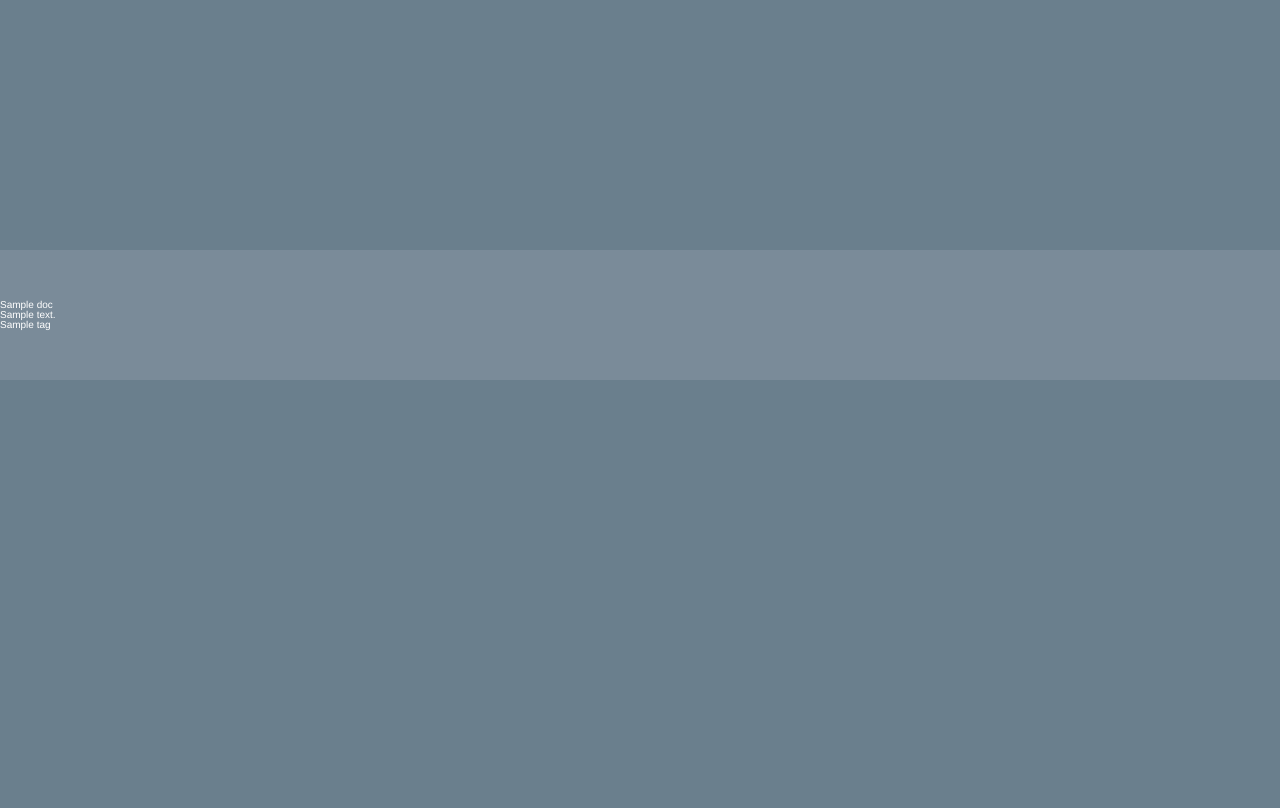
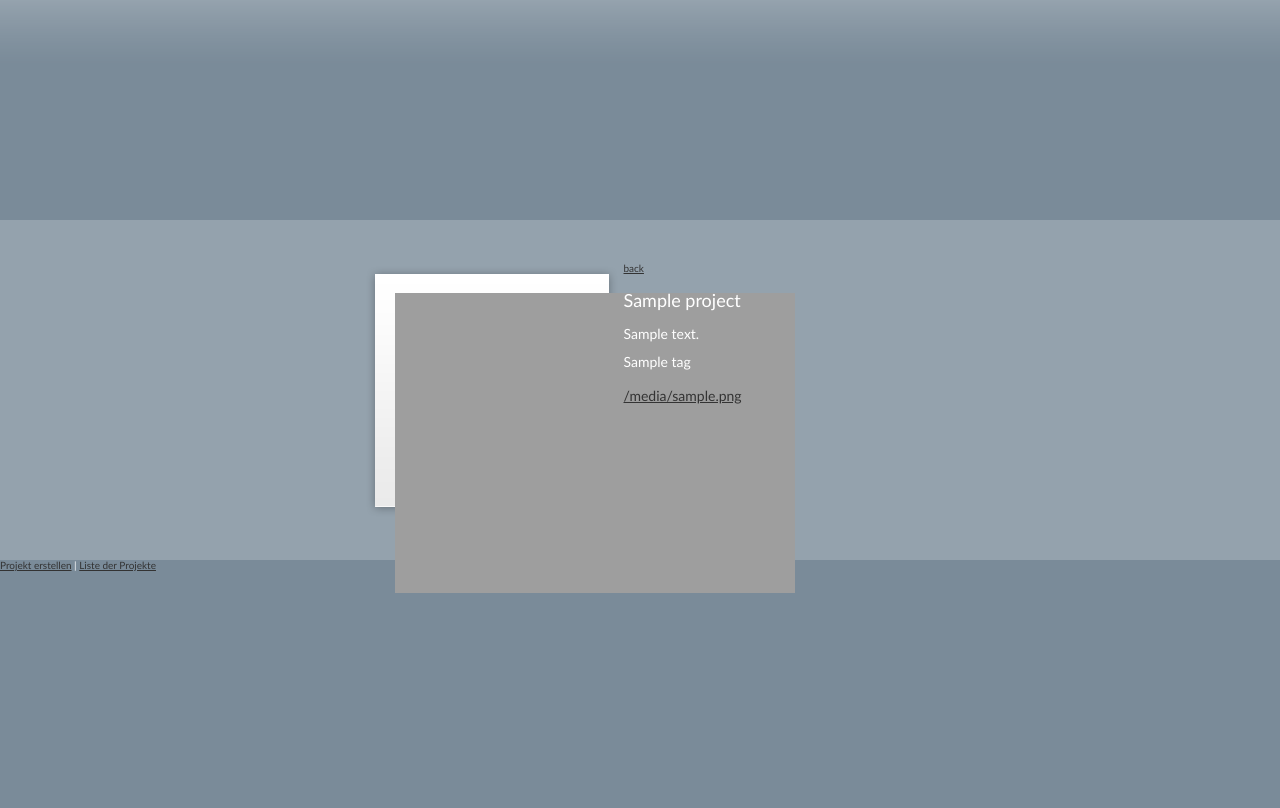
Before and after one commit to kinaj/kinaj, a Python web app: template src/kinaj/templates/projects/retrieve.html in a window 1280 px wide. Run offline with Jinja, Linux system fonts and the light colour scheme; the template is opened without the code that fills it: most values are stand-ins (such as "Sample title", 1, 10 or a date in 2020).

Commit message:
major layout changes new complete flow for single and index view

```diff
--- a/src/kinaj/static/css/screen.css
+++ b/src/kinaj/static/css/screen.css
@@ -1,6 +1,6 @@
 @charset "UTF-8";
 @media screen {
-    body {background: #6A7F8D; color: #fff; font-size: 10px; font-family: 'Helvetica Neue', helvetica, arial, sans-serif; font-weight: lighter; text-align: center; padding: 0 auto;}
+    body {background: #7a8b99; color: #fff; font-size: 10px; font-family: 'Trebuchet MS', 'Helvetica Neue', helvetica, arial, sans-serif; font-weight: lighter; text-align: center; padding: 0 auto;}
 
     img {font-size: 10px;}
 
@@ -8,9 +8,9 @@
 
     div#page {margin: 0 auto; min-height: 101%; height: auto !important; height: 101%; text-align: left;}
 
-    div#page div#header {height: 25em;}
+    div#page div#header {height: 22em; background: #7a8b99 url(../img/header_gradient.png) top left repeat-x;}
 
-    div#page div#content {margin: 0 auto; background: #7a8b99; padding: 5em 0em;}
+    div#page div#content {margin: 0 auto; background: transparent url(../img/content_background.png) top left repeat; height: 25.5em; padding: 4.25em 0em;}
     div#page div#content form {font-size: 1.5em;}
     div#page div#content form label {margin: 2em 0em 0.5em 0em; display: block;}
     div#page div#content form input {display: block; font-size: 1.2em;}
@@ -21,13 +21,20 @@
     div#page div#content ul.sub {margin: 0em 0em 0em 2em;}
     div#page div#content ul.sub li {margin: 0em 0em 0.5em 0em;}
     div#page div#content div.project {display: inline-block;}
-    div#page div#content div#project_list {width: 40em; margin: 0 auto;}
-    div#page div#content div#project_list div.featured {float: left; margin: 0em 1em 0em 0em;}
 
-    p.loading {color: #fff; background: #ff6600; text-align: center; padding: 1em 0em;}
-    p.error {color: #fff; background: #a33; text-align: center; padding: 1em 0em;}
-    p.success {color: #fff; background: #3a3; text-align: center; padding: 1em 0em;}
-    p.complete {color: #fff; background: #333; text-align: center; padding: 1em 0em;}
+    div#page div#content div#project_list {margin: 0 auto; width: 55em; padding: 0em 0em 4em 0em;}
+    div#page div#content div#project_list div#featured {float: left; margin: 0em 0.35em 0em 0em; display: block;}
+    div#page div#content div#project_list div#featured div.project {width: 19.5em; height: 19.5em; background: transparent url(../img/frame_big.png) top left no-repeat; padding: 3em;}
+    div#page div#content div#project_list div#list {padding: 0.75em 0em 0em 0em;}
+    div#page div#content div#project_list div#list div.project {width: 9.1em; height: 9.1em; background: transparent url(../img/frame_small.png) top left no-repeat; padding: 1.45em; margin: 0em 0.35em 0.35em 0em;}
 
-    .key {color: #a33;}
+    div#page div#content div#single_project {width: 55em; margin: 0 auto;}
+    div#page div#content div#single_project div.preview {width: 19.5em; height: 19.5em; background: transparent url(../img/frame_big.png) top left no-repeat; padding: 3em; float: left; margin: 0em 0.35em 0em 0em;}
+    div#page div#content div#single_project div.info {float: right; width: 29em;}
+    div#page div#content div#single_project div.info h2 {font-size: 1.8em; margin: 1em 0em;}
+    div#page div#content div#single_project div.info p {font-size: 1.4em; margin: 0em 0em 1em 0em;}
+    div#page div#content div#single_project div.info ul.tags {margin: 0em 0em 2em 0em;}
+    div#page div#content div#single_project div.info ul.tags li {font-size: 1.4em; display: inline-block; margin: 0em 0.5em 0em 0em;}
+    div#page div#content div#single_project div.info ul.attachments {}
+    div#page div#content div#single_project div.info ul.attachments li {font-size: 1.4em; margin: 0em 0em 0.5em 0em;}
 }
--- a/src/kinaj/templates/layout.html
+++ b/src/kinaj/templates/layout.html
@@ -6,10 +6,8 @@
         <title>Finest Icons | kinaj</title>
         <link rel="shortcut icon" href="img/favicon.ico" type="image/x-icon" />
         <link charset="utf-8" type="text/css" rel="stylesheet" media="all" href="/static/css/load.css" />
-
-        <script charset="utf-8" type="text/javascript" src="/static/js/jquery.js"></script>
-
-        <link rel="alternate" type="application/rss+xml" title="projects | kinaj" href="http://127.0.0.1.:5000/projects/feed/rss" />
+        <link rel="alternate" type="application/rss+xml" title="RSS: projects | kinaj" href="http://127.0.0.1:5000/projects/feed/rss" />
+        <link rel="alternate" type="application/atom+xml" title="ATOM: projects | kinaj" href="http://127.0.0.1:5000/projects/feed/atom" />
     </head>
     <body>
         <div id="page">
@@ -17,9 +15,12 @@
             </div>
             <div id="content">
                 {%- block content %}{%- endblock %}
+                <div class="clearfix"></div>
             </div>
             <div id="footer">
+                <a href="/projects/create/" title="Projekt erstellen">Projekt erstellen</a>&nbsp;|&nbsp;<a href="/projects/" title="Liste der Projekte">Liste der Projekte</a>
             </div>
         </div>
+        <script charset="utf-8" type="text/javascript" src="/static/js/jquery.js"></script>
   	</body>
 </html>
--- a/src/kinaj/templates/projects/new.html
+++ b/src/kinaj/templates/projects/create.html
@@ -3,13 +3,14 @@
 <form action="" method="post" accept-charset="utf-8">
     <fieldset>
         <label for="name">Name</label><input type="text" name="name" value="" id="name" />
+        <label for="slug">Slug</label><input type="text" name="slug" value="" id="slug" />
         <label for="preview_small">Preview: small</label><input type="text" name="preview_small" value="" id="preview_small" />
         <label for="preview_big">Preview: big</label><input type="text" name="preview_big" value="" id="preview_big" />
         <label for="tags">Tags</label><input type="text" name="tags" value="" id="tags" />
         <label for="text">Text</label><textarea name="text" rows="8" cols="40" id="text"></textarea>
         <label for="active">Active</label><input type="checkbox" name="active" value="true" id="active"/>
         <label for="featured">Featured</label><input type="checkbox" name="featured" value="true" id="featured"/>
-
+        <label for="attachment">Attachment</label><input type="file" name="attachment" value="" id="_attachments" />
         <input type="submit" name="formsubmit" value="Create" class="formsubmit" />
     </fieldset>
 </form>
--- a/src/kinaj/templates/projects/list.html
+++ b/src/kinaj/templates/projects/list.html
@@ -2,7 +2,7 @@
 {%- block content %}
 <h1>List of projects</h1>
 {%- for project in active %}
-<h2><a href="/projects/retrieve/{{ project.id }}" title="{{ project.name }}">{{ project.name }}</a></h2>
+<h2><a href="/projects/retrieve/{{ project.slug  }}" title="{{ project.name }}">{{ project.name }}</a></h2>
 {%- else %}
 <h2>No project created yet.</h2>
 {%- endfor %}
--- a/src/kinaj/templates/projects/retrieve.html
+++ b/src/kinaj/templates/projects/retrieve.html
@@ -1,10 +1,27 @@
-{% extends "layout.html" %}
-{% block content %}
-<h1>{{ doc.name }}</h1>
-<p>{{ doc.text }}</p>
-<ul>
-    {% for tag in doc.tags %}
-    <li>{{ tag }}</li>
-    {% endfor %}
-</ul>
-{% endblock %}
+{%- extends "layout.html" %}
+{%- block content %}
+{%- for project in results %}
+<div id="single_project">
+    <div id="{{ project.slug }}" class="project">
+        <div class="preview">
+            <img src="http://localhost:5984/kinaj/{{ project._id }}/{{ project.preview_big }}" title="{{ project.name }}" alt="{{ project.name }}" />
+        </div>
+        <div class="info">
+            <a href="/" title="back">back</a>
+            <h2>{{ project.name }}</h2>
+            <p>{{ project.text }}</p>
+            <ul class="tags">
+                {%- for tag in project.tags %}
+                <li>{{ tag }}</li>
+                {%- endfor %}
+            </ul>
+            <ul class="attachments">
+                {%- for attachment in project._attachments %}
+                <li><a href="http://localhost:5984/kinaj/{{ project._id }}/{{ attachment }}" title="{{ attachment }}">{{ attachment }}</a></li>
+                {%- endfor %}
+            </ul>
+        </div>
+    </div>
+</div>
+{%- endfor %}
+{%- endblock %}
--- a/src/kinaj/templates/projects/update.html
+++ b/src/kinaj/templates/projects/update.html
@@ -5,6 +5,7 @@
         <input type="hidden" name="id" id="id" value="{{ doc._id }}" />
         <input type="hidden" name="rev" id="rev" value="{{ doc._rev }}" />
         <label for="name">Name</label><input type="text" name="name" value="{{ doc.name }}" id="name" />
+        <label for="slug">Slug</label><input type="text" name="slug" value="{{ doc.slug }}" id="slug" />
         <label for="preview_small">Preview: small</label><input type="text" name="preview_small" value="{{ doc.preview_small }}" id="preview_small" />
         <label for="preview_big">Preview: big</label><input type="text" name="preview_big" value="{{ doc.preview_big }}" id="preview_big" />
         <label for="tags">Tags</label><input type="text" name="tags" value="{{ doc.tags }}" id="tags" />
```
Also changed, not shown: src/kinaj/models.py (+13 -2 lines), src/kinaj/templates/index.html (+14 -61 lines), src/kinaj/views.py (+27 -13 lines), src/kinaj/static/img/OceanFolder.png (deleted), src/kinaj/static/img/content_background.png (added), src/kinaj/static/img/frame_big.png (added), src/kinaj/static/img/frame_small.png (added), src/kinaj/static/img/header_gradient.png (added), src/kinaj/static/img/kinaj.png (deleted).
